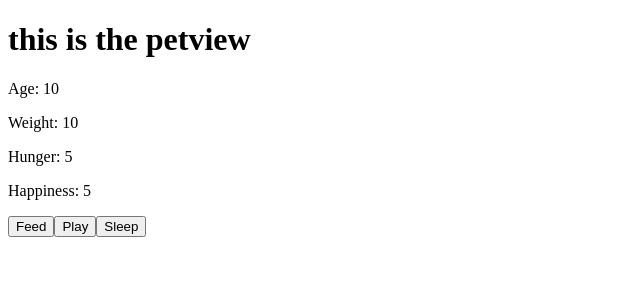
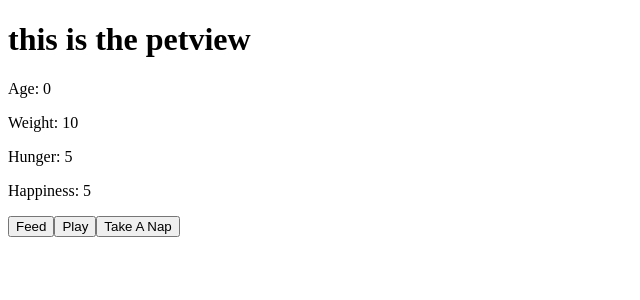
Before and after one commit to cjbreaux/reactamagotchi, a React app: page / in a window 1280 px wide. Shown: the top 300 px of the page, without its empty margins (0-640 px from the left). Built offline with nearby package versions, Linux system fonts and the light colour scheme.

Commit message:
add sleep/wake functionality with updated button

```diff
--- a/src/components/App.jsx
+++ b/src/components/App.jsx
@@ -8,7 +8,7 @@ class App extends React.Component {
     this.state = {
       tamagotchi:
       {
-        age: 10,
+        age: 0,
         weight: 10,
         hunger: 5,
         happiness: 5,
@@ -18,21 +18,44 @@ class App extends React.Component {
       }
     };
     this.handleUpdateStats = this.handleUpdateStats.bind(this);
+    this.handleFeed = this.handleFeed.bind(this);
+    this.handleSleep = this.handleSleep.bind(this);
   }
 
 
 
   handleUpdateStats() {
     let updatedStats = Object.assign({}, this.state.tamagotchi);
-    updatedStats.hunger--;
+    if(updatedStats.hunger != 0) {
+      updatedStats.hunger--;
+      this.setState({tamagotchi: updatedStats});
+    }
+  }
+
+  handleFeed() {
+    let updatedStats = Object.assign({}, this.state.tamagotchi);
+    if(updatedStats.happiness != 10 ) {
+      updatedStats.happiness++;
+      this.setState({tamagotchi: updatedStats});
+    }
+  }
+
+  handleSleep() {
+    let updatedStats = Object.assign({}, this.state.tamagotchi);
+    updatedStats.sleeping = !updatedStats.sleeping;
     this.setState({tamagotchi: updatedStats});
+
   }
+
 
   render(){
     return(
       <div>
         <PetView tamagotchi={this.state.tamagotchi}/>
-        <InteractiveButtons onUpdateStats={this.handleUpdateStats} />
+        <InteractiveButtons
+          tamagotchi={this.state.tamagotchi}
+          onUpdateStats={this.handleUpdateStats} onFeed={this.handleFeed}
+          onSleep={this.handleSleep} />
       </div>
     );
   }
--- a/src/components/InteractiveButtons.jsx
+++ b/src/components/InteractiveButtons.jsx
@@ -2,17 +2,26 @@ import React from 'react';
 import PropTypes from 'prop-types';
 
 function InteractiveButtons(props) {
+  let sleepButtonText = null;
+  if(props.tamagotchi.sleeping) {
+    sleepButtonText = 'Wake Up';
+  } else {
+    sleepButtonText = 'Take A Nap';
+  }
   return(
     <div>
       <button onClick={props.onUpdateStats}>Feed</button>
-      <button>Play</button>
-      <button>Sleep</button>
+      <button onClick={props.onFeed}>Play</button>
+      <button onClick={props.onSleep}>{sleepButtonText}</button>
     </div>
   );
 }
 
 InteractiveButtons.propTypes = {
-  onUpdateStats: PropTypes.func
+  onUpdateStats: PropTypes.func,
+  onFeed: PropTypes.func,
+  onSleep: PropTypes.func,
+  tamagotchi: PropTypes.object
 };
 
 export default InteractiveButtons;
--- a/src/components/PetView.jsx
+++ b/src/components/PetView.jsx
@@ -13,7 +13,7 @@ function PetView(props) {
   );
 }
 PetView.propTypes = {
-  tamagotchi: PropTypes.object,
+  tamagotchi: PropTypes.object
 };
 
 export default PetView;
```
